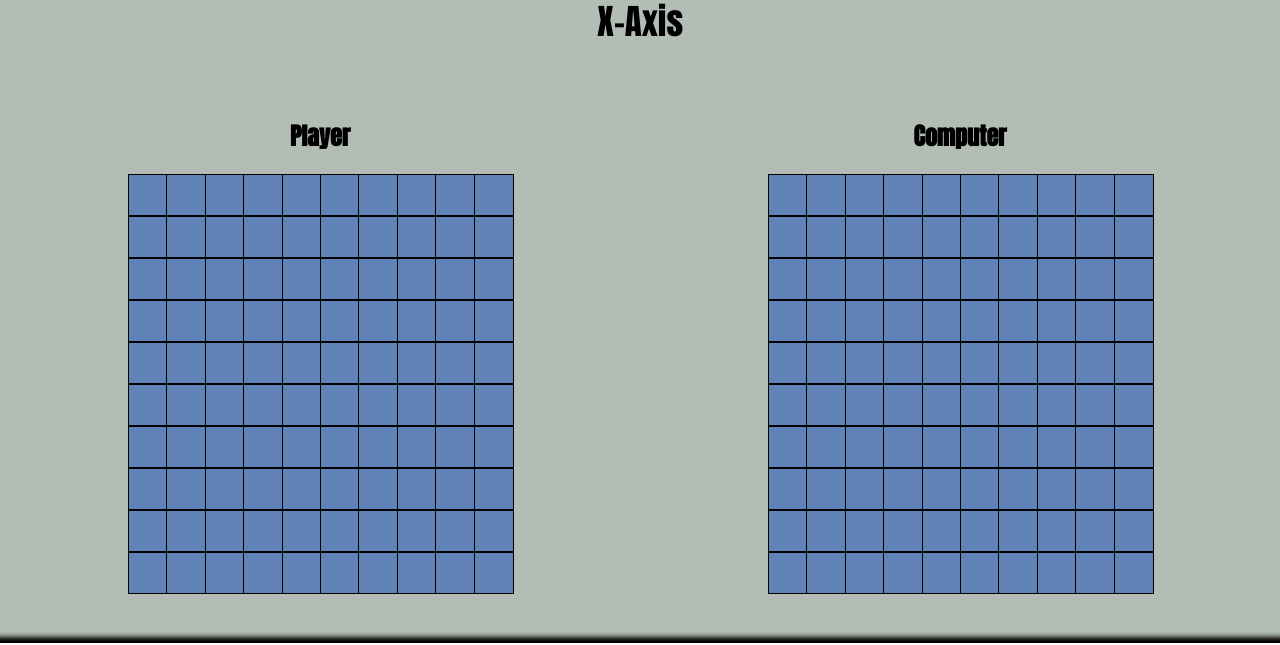
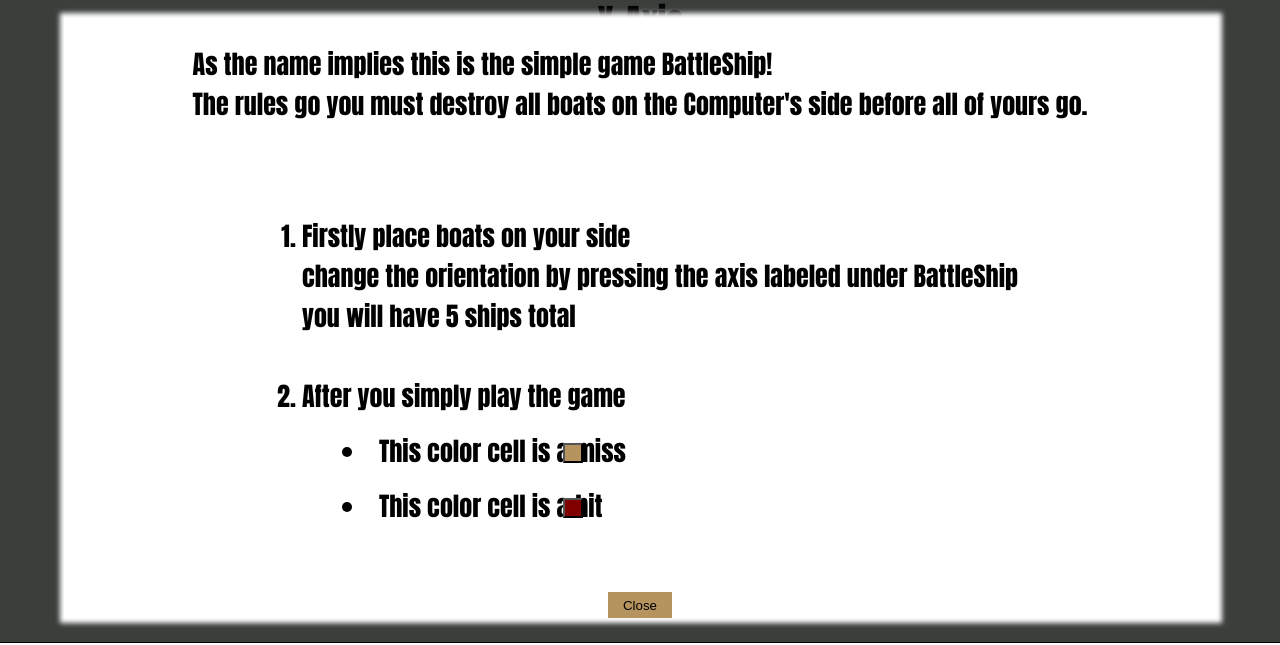
Before and after one commit to Patrick-Tomic/BattleShip, a website built with webpack: page src/template.html in a window 1280 px wide. Shown: the part 102-747 px from the top of the page. Built offline with nearby package versions, Linux system fonts and the light colour scheme.

Commit message:
added instructions

```diff
--- a/src/index.ts
+++ b/src/index.ts
@@ -1,10 +1,16 @@
 import  './style.scss'
 import User from './user'
-
-
+const main = document.querySelector('main')
+const body = document.querySelector('body')
+const instructions = document.querySelector('.instruction')
 const player = new User('Player')
 const computer = new User('Computer')
-
+    const close = document.querySelector('.close')
+    close?.addEventListener('click', () => {
+        body?.setAttribute('style','background-color:white')
+        main?.setAttribute('style', 'opacity:1')
+        instructions?.setAttribute('style', 'display:none')
+    })
   console.log(computer.board())
 /*  player.createBoat(56,5,'horizontal')
  player.createBoat(71,4,'vertical')
--- a/src/style.scss
+++ b/src/style.scss
@@ -7,14 +7,14 @@ html{
     margin: 0;
 }
 body{
-
+    background-color: #000000;
     padding: 0;
    margin: 0 auto;
    min-height: 100vh;
  height: 100%;
 
 header{
-
+    background-color: white;
     position: relative;
 
    height: 20vh;
@@ -29,7 +29,65 @@ header{
 
     }
 }
+.gold{
+    background-color:#b69460 ;
+    width: 20px;
+    height: 20px;
+
+}
+.maroon{
+    background-color: maroon;
+    width: 20px;
+    height: 20px;
+}
+.instruction{
+    box-shadow: 1px 0px 5px 5px white;
+    font-family: 'Anton', system-ui;
+    display: flex;
+    flex-direction: column;
+    background-color: white;
+    align-items: center;
+
+    font-size: 26px;
+z-index: 1;
+position: absolute;
+width: 90%;
+height: 75%;
+left: 5%;
+top: 15%;
+ol{
+    display: flex;
+    flex-direction: column;
+    li{
+        margin-top: 5vh;
+        ul{
+            li{
+                button{
+                 position: absolute;
+                 margin-left: 16%;
+                 margin-top: 12px;
+                }
+                margin-top: 15px;
+                list-style:inside;
+            }
+        }
+    }
+}
+.close{
+    cursor: pointer;
+    width: 5vw;
+    margin-top: 5vh;
+    height: 4vh;
+    border: none;
+    background-color:#b69460  ;
+}
+#close:hover{
+background-color: maroon;
+color: white;
+ }
+}
 main{
+    opacity: 0.33;
     #reset{
         align-self: center;
         display: none;
@@ -47,6 +105,7 @@ main{
  flex-direction: column;
 
  .menuBar{
+     z-index: auto;
     position: absolute;
      .title{
          font-family: 'Anton', system-ui;
@@ -123,7 +182,7 @@ main{
 
 }
 footer{
-
+   background-color: white;
     box-shadow: 0px 0px 5px 5px ;
     border-top: 1px black solid;
      height: 7%;
--- a/src/template.html
+++ b/src/template.html
@@ -11,7 +11,25 @@
     <header>
         <h1>BattleShip</h1>
     </header>
+    <div class="instruction">
+        <p>As the name implies this is the simple game BattleShip!<br> The rules go you must destroy all boats on the Computer's side before all of yours go.</p>
+        <ol>
+            <li>
+                Firstly place boats on your side<br> change the orientation by pressing the axis labeled under BattleShip
+                <br> you will have 5 ships total
+            </li>
+            <li>
+                After you simply play the game<br>
+                <ul>
+                <li><button class="gold"></button> This color cell is a miss </li>
+              <li>  <button class="maroon"> </button>This color cell is a hit</li>
+                </ul>
+            </li>
+        </ol>
+        <button class="close">Close</button>
+    </div>
     <main>
+
         <div class="menuBar">
             <button id="horizontal" class="axis">X-Axis</button>
             <button class="startBtn" >Start</button>
```
Also changed, not shown: dist/bundle.js, dist/index.html. Lines whose indentation alone changed are shown as unchanged.
